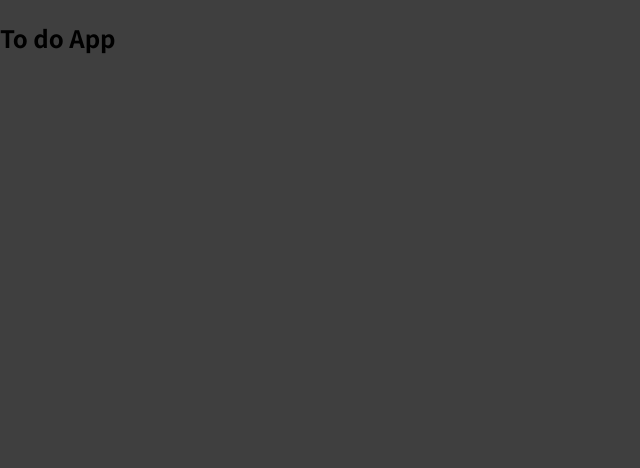
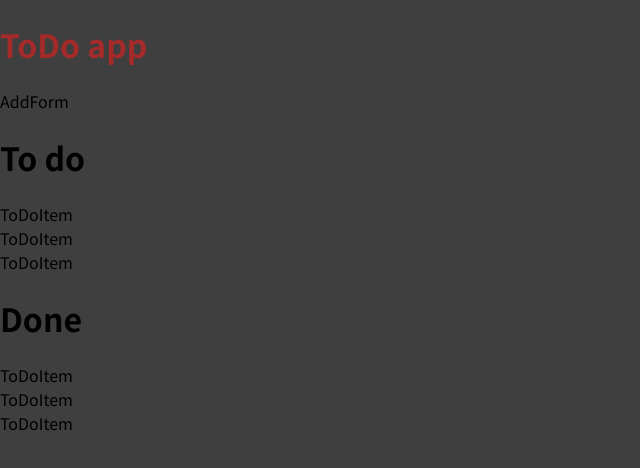
Before and after one commit to primasghar/to-do-list-app, a React (Create React App) app: page / in a window 1280 px wide. Shown: the top 468 px of the page, without its empty margins (0-640 px from the left). Built offline with nearby package versions, Linux system fonts and the light colour scheme.

Commit message:
To-do component added in the app

```diff
--- a/src/App.js
+++ b/src/App.js
@@ -1,9 +1,7 @@
+import ToDo from "./ToDo/ToDo";
+
 function App() {
-  return (
-    <div>
-      <h2>To do App</h2>
-    </div>
-  );
+  return <ToDo />;
 }
 
 export default App;
```
